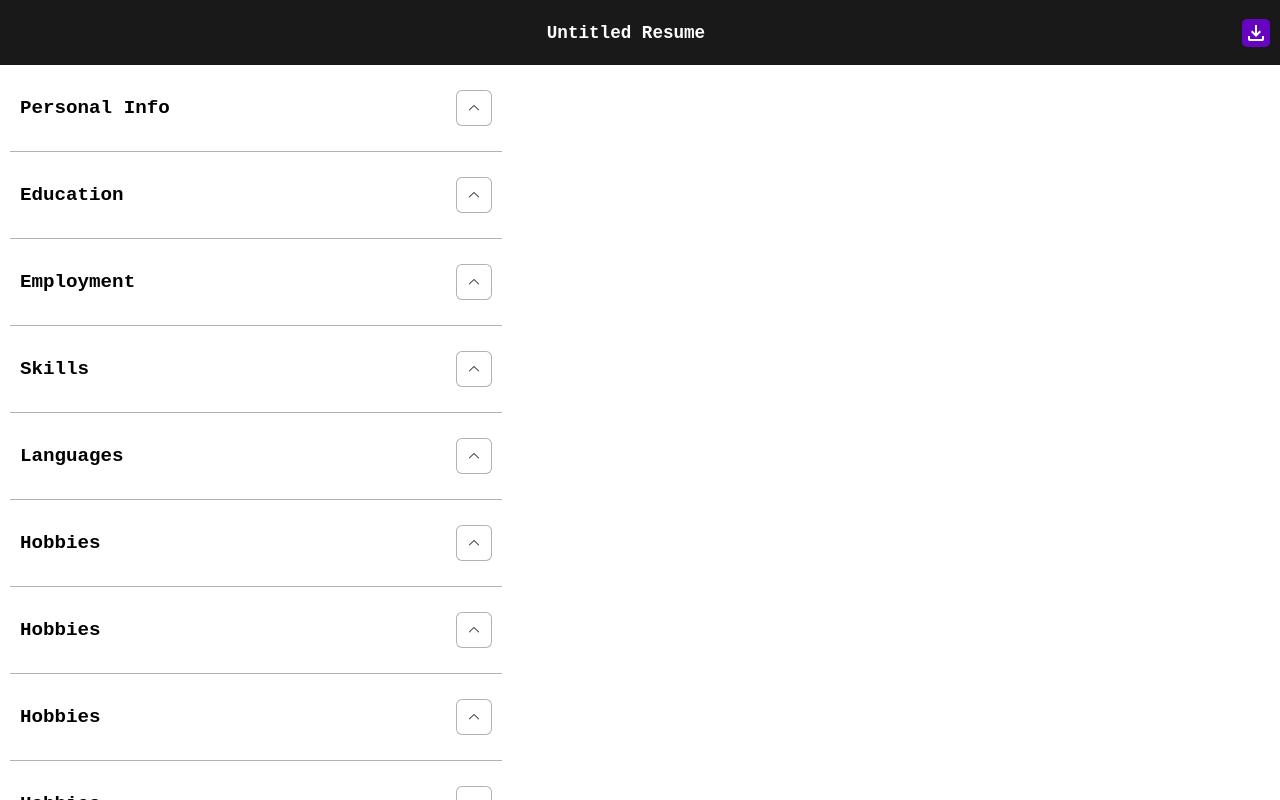
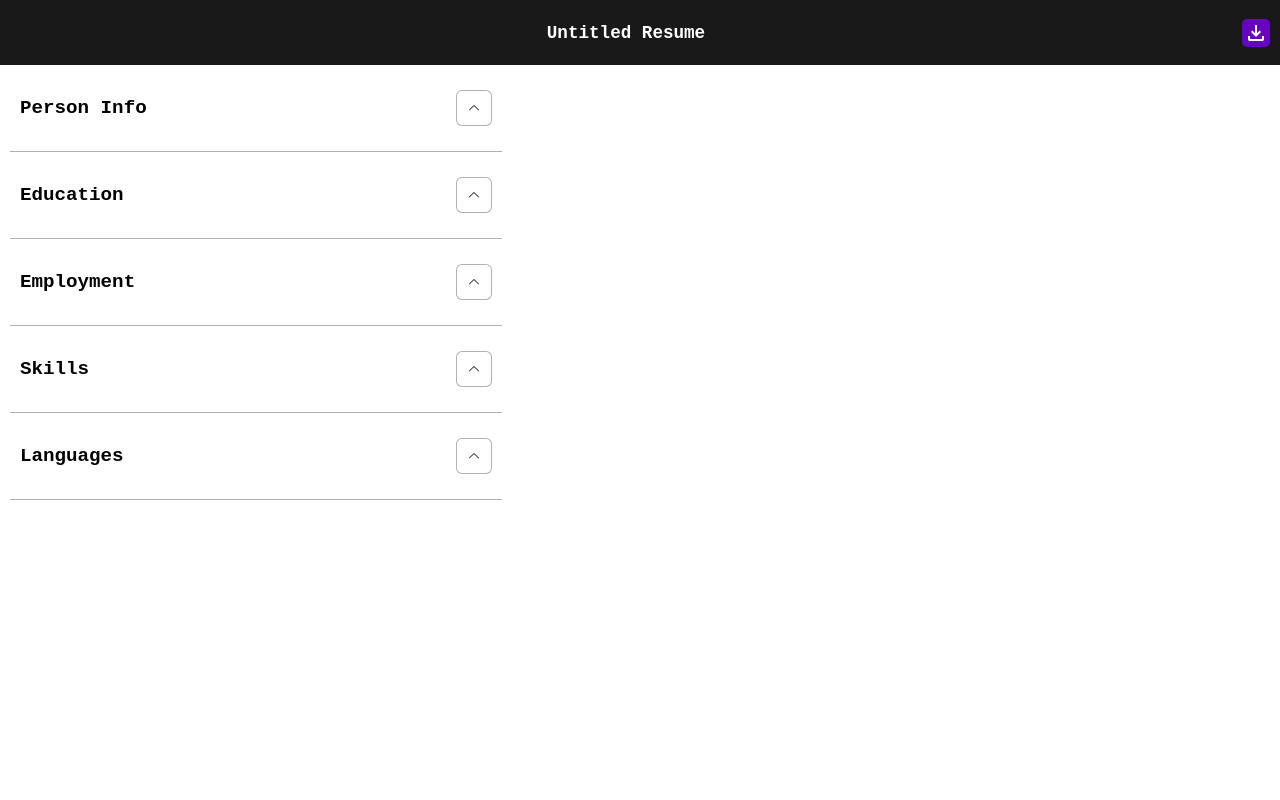
Before and after one commit to LukBlan/cv-application, a React (Vite) app: page / in a window 1280 px wide. Built offline with nearby package versions, Linux system fonts and the light colour scheme.

Commit message:
Remove tab repetition

```diff
--- a/src/components/TabSection/TabSection.jsx
+++ b/src/components/TabSection/TabSection.jsx
@@ -1,19 +1,10 @@
 import { CvTab } from '../CvTab/CvTab';
 import './TabSection.css';
 
-function TabSection() {
+function TabSection({ cvSections }) {
   return (
     <ul className="tab-section">
-      <CvTab name="Personal Info" />
-      <CvTab name="Education" />
-      <CvTab name="Employment" />
-      <CvTab name="Skills" />
-      <CvTab name="Languages" />
-      <CvTab name="Hobbies" />
-      <CvTab name="Hobbies" />
-      <CvTab name="Hobbies" />
-      <CvTab name="Hobbies" />
-      <CvTab name="Hobbies" />
+      {cvSections.map((section) => <CvTab key={section} name={section} />)}
     </ul>
   );
 }
```
